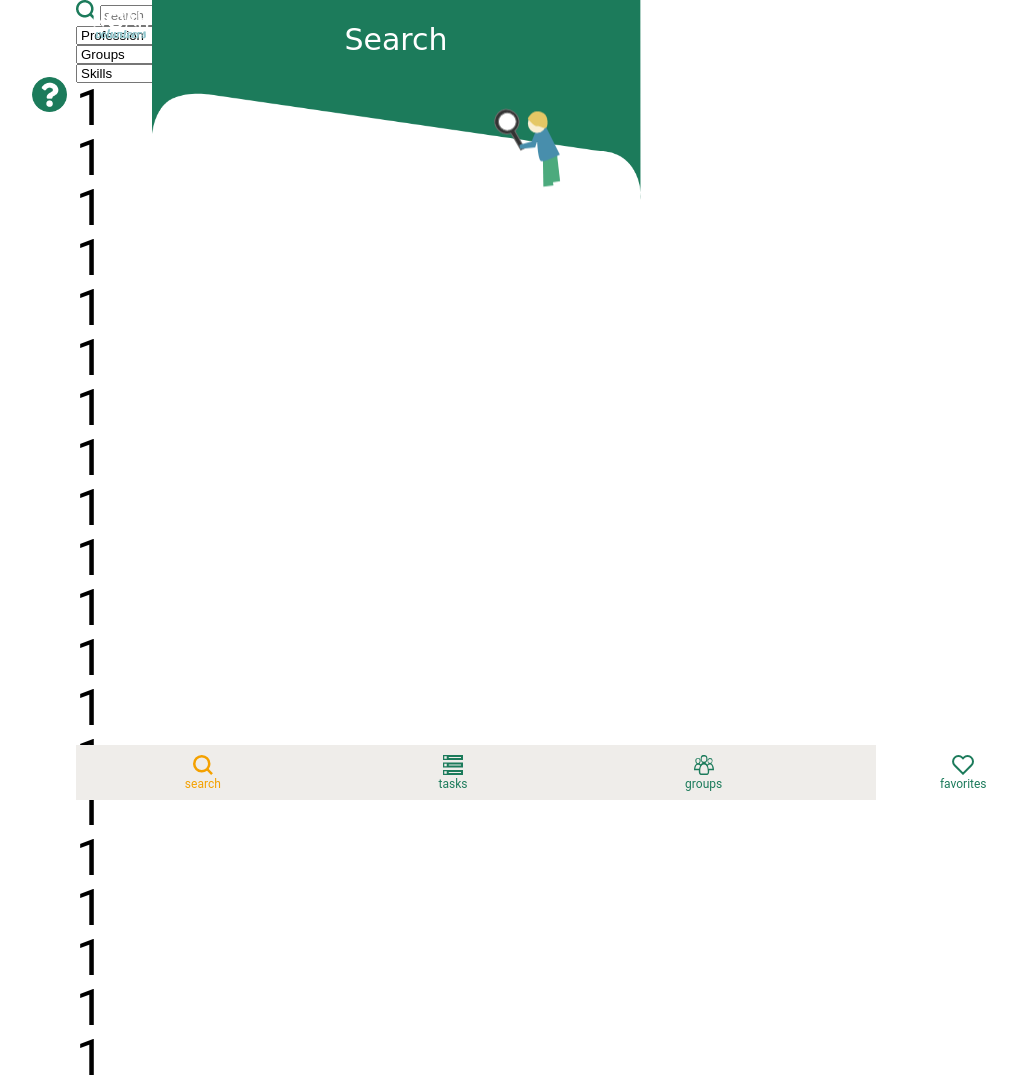
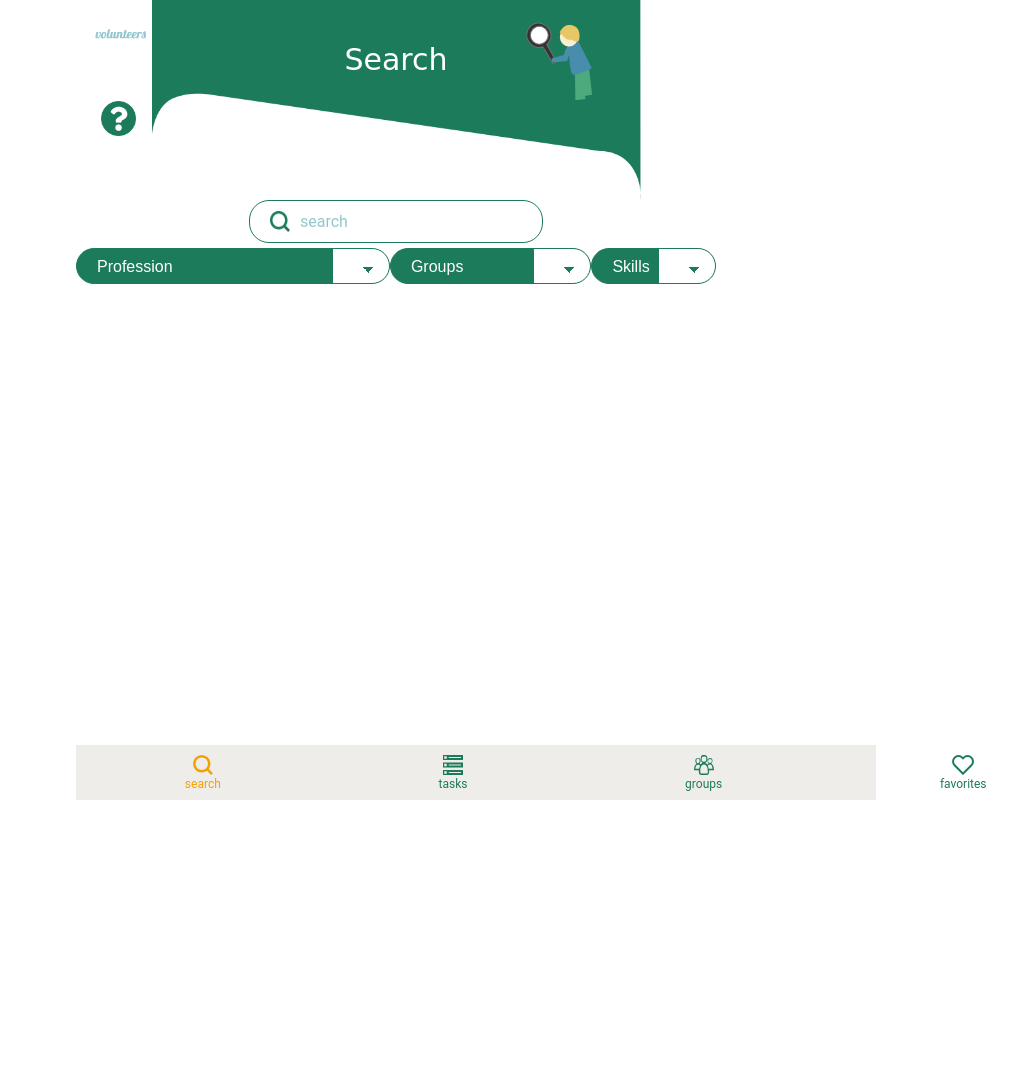
Before and after one commit to JulianaMota/noah-website-app, a plain HTML site: page app/search.html in a window 1280 px wide. Shown: the whole page, without its empty margins (244-1261 px from the left). After the commit the page ends 800 px from the top, so only its background shows below. Drawn offline with Linux system fonts and the light colour scheme.

Commit message:
add alss html pages illustrations and continues with search css

```diff
--- a/app/css/app.css
+++ b/app/css/app.css
@@ -588,32 +588,31 @@ fieldset {
   padding: 10px;
 }
 .app-header h1 {
-  position: relative;
+  position: absolute;
   text-align: center;
   font-family: var(--display-font);
   font-size: var(--font-size-title2);
   color: var(--color-white);
-  top: 20%;
+  top: 30%;
   left: 50%;
   transform: translate(-50%, -50%);
 }
 .app-header .illustration {
-  position: relative;
-  top: 50%;
-  left: 70%;
-  transform: translate(-50%, -30%);
+  position: absolute;
+  top: 30%;
+  left: 75%;
+  transform: translate(-50%, -50%);
 }
 .app-header button {
   background-color: transparent;
   border: none;
-  position: relative;
-  left: -20%;
+  position: absolute;
+  left: 3%;
+  top: 50%;
+  outline: none;
 }
 .app-header button img {
   width: 35px;
-}
-.search-list li {
-  font-size: 50px;
 }
 
 /****************App Nav****************/
@@ -655,6 +654,53 @@ fieldset {
   align-items: center;
 }
 
+/********************** Search Main**************/
+.search-main {
+  margin-top: 25vh;
+}
+
+/***************Search button *******/
+.search-main .search-field {
+  padding: 10px 20px;
+  margin: auto;
+}
+.search-main .search-field input {
+  outline: none;
+  border: none;
+  padding-left: 10px;
+  font-family: var(--text-font);
+  font-size: var(--font-size-text2);
+  color: var(--color-green);
+}
+.search-main .search-field:focus-within {
+  box-shadow: 2px 3px 4px rgba(0, 0, 0, 0.5);
+}
+.search-main .search-field input::placeholder {
+  color: var(--color-lightblue);
+}
+/**********Search filters************/
+.search-filters {
+  display: flex;
+}
+.search-filters .form-field select {
+  background-color: var(--color-green);
+  /* width: fit-content; */
+  color: var(--color-white);
+}
+.search-filters .form-field select.arrow {
+  background-image: linear-gradient(
+      45deg,
+      transparent 50%,
+      var(--color-green) 50%
+    ),
+    linear-gradient(135deg, var(--color-green) 50%, transparent 50%),
+    linear-gradient(to right, var(--color-white), var(--color-white));
+  background-position: calc(100% - 20px) calc(1em + 2px),
+    calc(100% - 15px) calc(1em + 2px), 100% 0;
+  background-size: 6px 6px, 6px 6px, 3.5em 3.5em;
+  background-repeat: no-repeat;
+}
+
 /****************Desktop****************/
 @media (min-width: 641px) {
   body {
--- a/app/search.html
+++ b/app/search.html
@@ -20,13 +20,13 @@
         <img src="app-images/interrogation-icon@2x.png" alt="question marc" />
       </button>
     </header>
-    <main>
-      <label for="search">
+    <main class="search-main">
+      <label for="search" class="btn-no-back search-field">
         <img src="app-images/search_20.png" alt="search icon" />
         <input type="text" id="search" placeholder="search" />
       </label>
-      <ul>
-        <li>
+      <ul class="search-filters">
+        <li class="form-field">
           <select id="profession" class="arrow">
             <option class="select-placeholder" disabled selected value>
               Profession
@@ -66,7 +66,7 @@
             <option>Beauty and Care</option>
           </select>
         </li>
-        <li>
+        <li class="form-field">
           <select id="profession" class="arrow">
             <option class="select-placeholder" disabled selected value>
               Groups
@@ -81,7 +81,7 @@
             <option>Transport</option>
           </select>
         </li>
-        <li>
+        <li class="form-field">
           <select id="profession" class="arrow">
             <option class="select-placeholder" disabled selected value>
               Skills
@@ -99,27 +99,8 @@
           </select>
         </li>
       </ul>
-      <ul data-list="volunteers" class="search-list">
-        <li>1</li>
-        <li>1</li>
-        <li>1</li>
-        <li>1</li>
-        <li>1</li>
-        <li>1</li>
-        <li>1</li>
-        <li>1</li>
-        <li>1</li>
-        <li>1</li>
-        <li>1</li>
-        <li>1</li>
-        <li>1</li>
-        <li>1</li>
-        <li>1</li>
-        <li>1</li>
-        <li>1</li>
-        <li>1</li>
-        <li>1</li>
-        <li>1</li>
+      <ul data-list="volunteers">
+        <li></li>
       </ul>
     </main>
     <nav class="nav-bar">
```
Also changed, not shown: app/favorites.html (+8 -8 lines), app/groups.html (+8 -10 lines), app/settings.html (+8 -10 lines), app/tasks.html (+7 -9 lines), app/app-images/favorites-illustration.png (added), app/app-images/favorites-illustration@2x.png (added), app/app-images/groups-illustration.png (added), app/app-images/groups-illustration@2x.png (added), app/app-images/settings-illustration.png (added), app/app-images/settings-illustration@2x.png (added), app/app-images/tasks-illustration.png (added), app/app-images/tasks-illustration@2x.png (added), app/idea.html (added).
